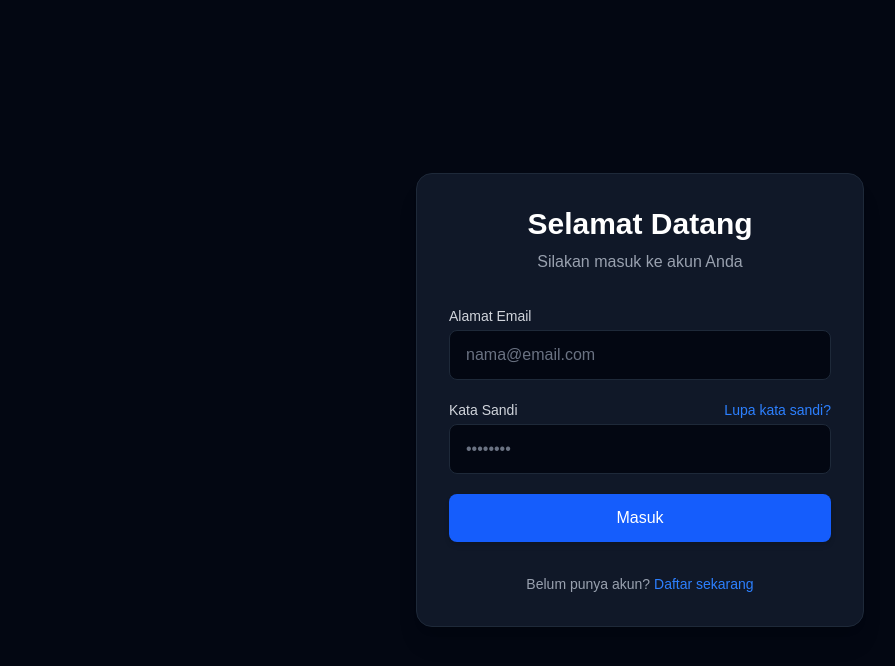
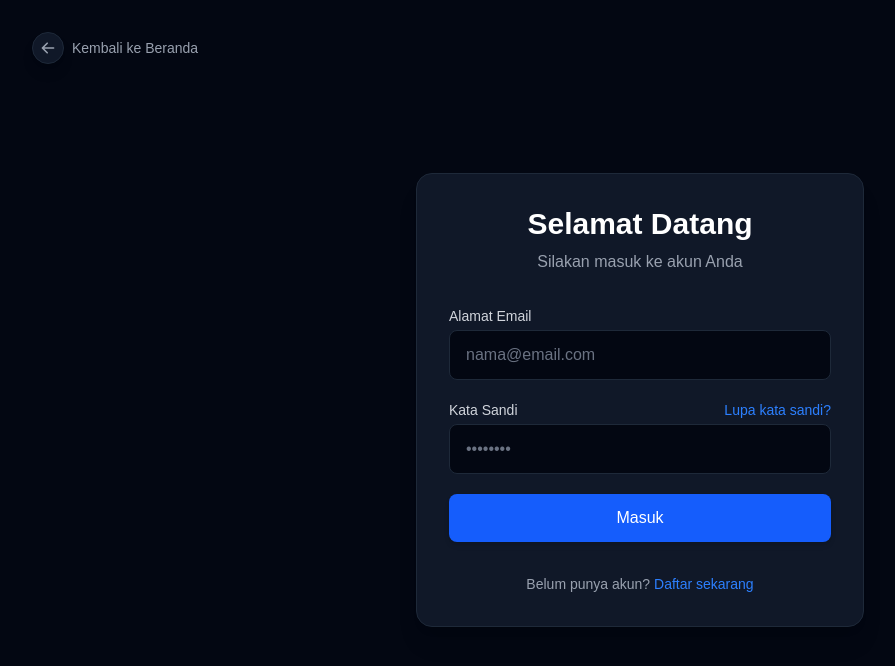
Before and after one commit to alysasalsaa/dive3d, a Next.js app in the folder frontend/: page /login in a window 1280 px wide. Shown: the top 666 px of the page, without its empty margins (0-895 px from the left). Built offline with nearby package versions, Linux system fonts and the light colour scheme.

Commit message:
feat: add back to home button to login and register pages

```diff
--- a/frontend/app/login/page.tsx
+++ b/frontend/app/login/page.tsx
@@ -41,7 +41,19 @@ export default function LoginPage() {
   };
 
   return (
-    <div className="min-h-screen flex items-center justify-center bg-gray-950 p-4">
+    <div className="min-h-screen flex items-center justify-center bg-gray-950 p-4 relative">
+      <Link
+        href="/"
+        className="absolute top-6 left-6 md:top-8 md:left-8 flex items-center gap-2 text-gray-400 hover:text-white transition-colors group z-10"
+      >
+        <div className="w-8 h-8 rounded-full bg-gray-900 border border-gray-800 flex items-center justify-center group-hover:bg-gray-800 group-hover:border-gray-700 transition-all shadow-lg">
+          <svg xmlns="http://www.w3.org/2000/svg" className="h-4 w-4 group-hover:-translate-x-0.5 transition-transform" viewBox="0 0 20 20" fill="currentColor">
+            <path fillRule="evenodd" d="M9.707 16.707a1 1 0 01-1.414 0l-6-6a1 1 0 010-1.414l6-6a1 1 0 011.414 1.414L5.414 9H17a1 1 0 110 2H5.414l4.293 4.293a1 1 0 010 1.414z" clipRule="evenodd" />
+          </svg>
+        </div>
+        <span className="text-sm font-medium">Kembali ke Beranda</span>
+      </Link>
+
       <div className="w-full max-w-md bg-gray-900 rounded-2xl shadow-xl overflow-hidden border border-gray-800">
         <div className="p-8">
           <div className="mb-8 text-center">
--- a/frontend/app/register/page.tsx
+++ b/frontend/app/register/page.tsx
@@ -50,7 +50,19 @@ export default function RegisterPage() {
   };
 
   return (
-    <div className="min-h-screen flex items-center justify-center bg-gray-950 p-4">
+    <div className="min-h-screen flex items-center justify-center bg-gray-950 p-4 relative">
+      <Link
+        href="/"
+        className="absolute top-6 left-6 md:top-8 md:left-8 flex items-center gap-2 text-gray-400 hover:text-white transition-colors group z-10"
+      >
+        <div className="w-8 h-8 rounded-full bg-gray-900 border border-gray-800 flex items-center justify-center group-hover:bg-gray-800 group-hover:border-gray-700 transition-all shadow-lg">
+          <svg xmlns="http://www.w3.org/2000/svg" className="h-4 w-4 group-hover:-translate-x-0.5 transition-transform" viewBox="0 0 20 20" fill="currentColor">
+            <path fillRule="evenodd" d="M9.707 16.707a1 1 0 01-1.414 0l-6-6a1 1 0 010-1.414l6-6a1 1 0 011.414 1.414L5.414 9H17a1 1 0 110 2H5.414l4.293 4.293a1 1 0 010 1.414z" clipRule="evenodd" />
+          </svg>
+        </div>
+        <span className="text-sm font-medium">Kembali ke Beranda</span>
+      </Link>
+
       <div className="w-full max-w-md bg-gray-900 rounded-2xl shadow-xl overflow-hidden border border-gray-800">
         <div className="p-8">
           <div className="mb-8 text-center">
```
